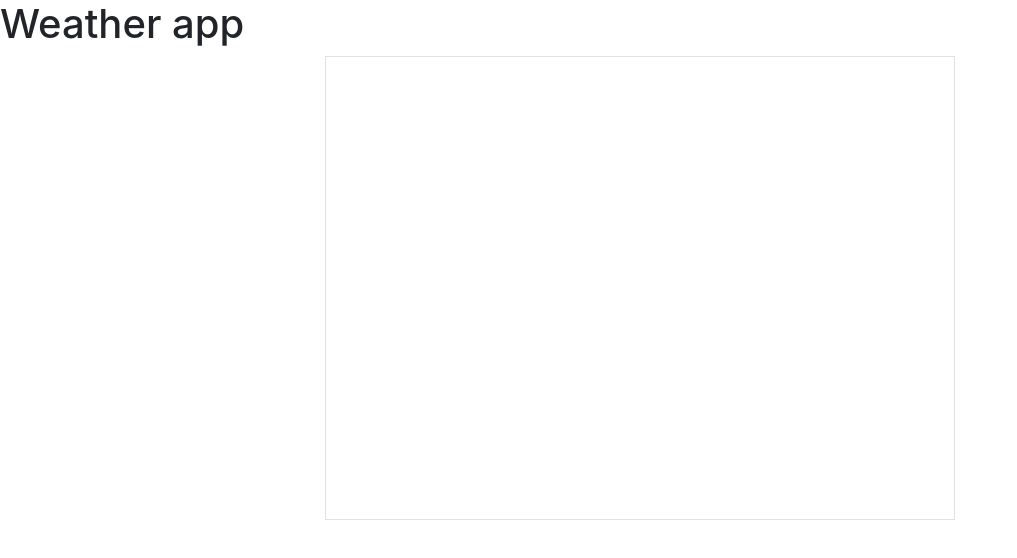
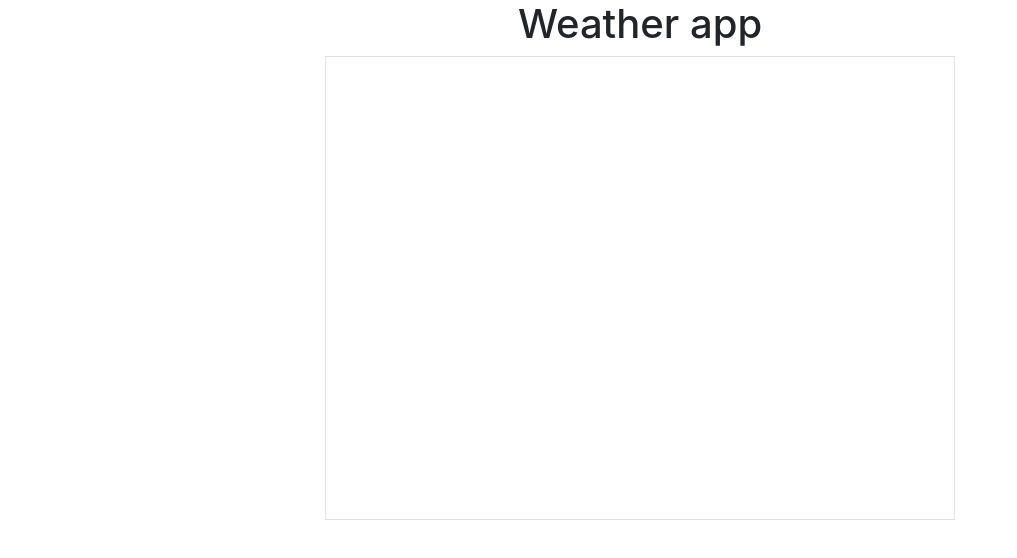
Before and after one commit to radek-polcode/react-weather-app, a React (Create React App) app: page / in a window 1280 px wide. Shown: the top 558 px of the page, without its empty margins (0-1017 px from the left). Built offline with nearby package versions, Linux system fonts and the light colour scheme.

Commit message:
Add Header.css anf center header content

```diff
--- /dev/null
+++ b/src/components/Header.css
@@ -0,0 +1,4 @@
+header {
+  display: flex;
+  justify-content:center;
+}
--- a/src/components/Header.jsx
+++ b/src/components/Header.jsx
@@ -1,11 +1,13 @@
 import React, { Component } from 'react'
+
+import './Header.css';
 
 export default class Header extends Component {
   render() {
     return (
-      <div>
+      <header>
         <h1>Weather app</h1>
-      </div>
+      </header>
     )
   }
 }
```
